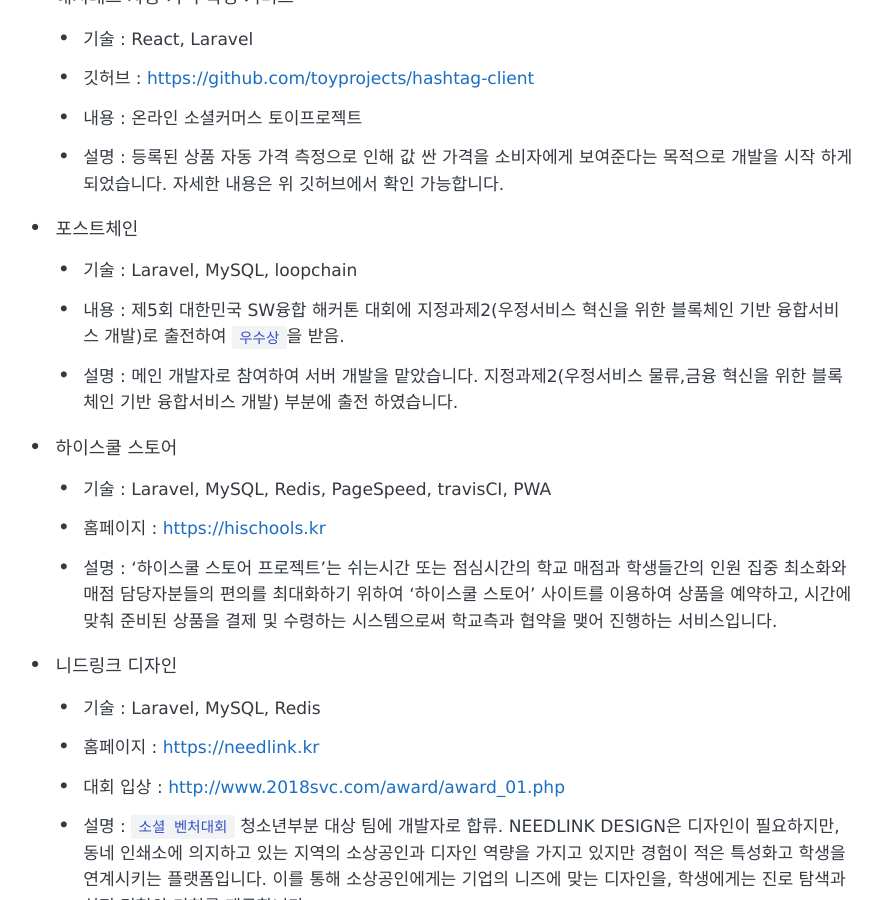
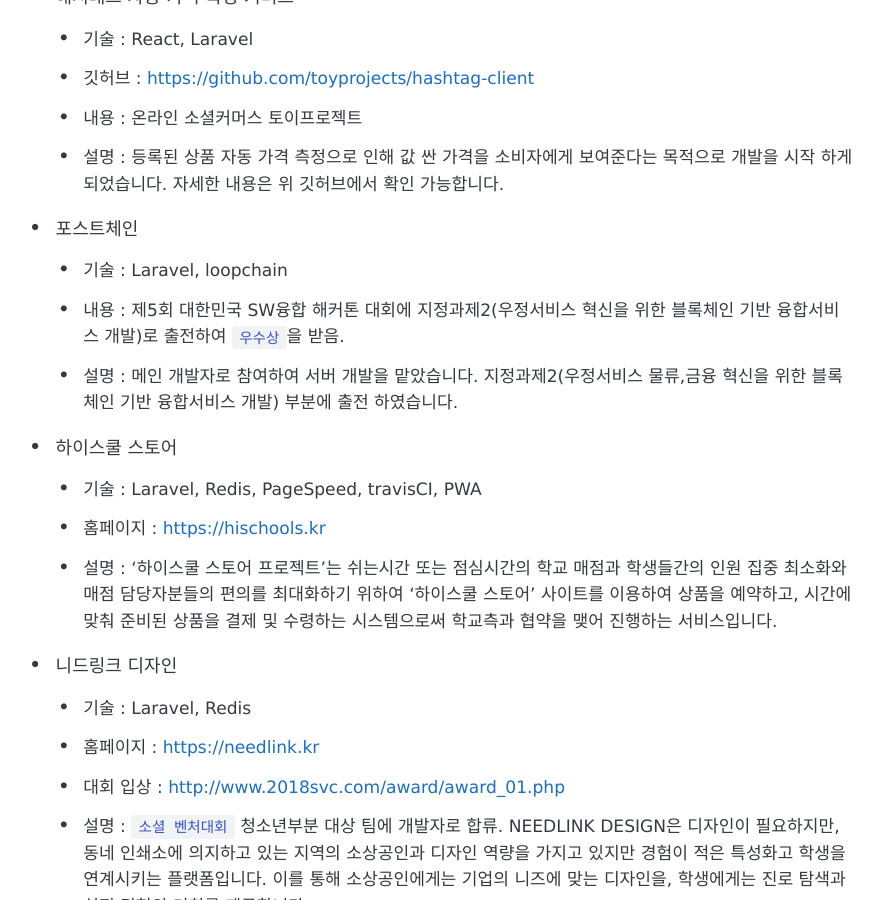
Before and after one commit to mingeunkim/mingeunkim.github.io, a Jekyll site: the page built from about.md, in a window 1280 px wide and 900 px high, scrolled down 1734 px. Shown: the whole window, without its empty margins (201-1083 px from the left). Built offline with Jekyll 4.4.1, drawn with Linux system fonts in a browser that asks for light colours; some web fonts are replaced.

Commit message:
Remove Projects skill 'MySQL'

```diff
--- a/about.md
+++ b/about.md
@@ -50,17 +50,17 @@
     - 설명 : 등록된 상품 자동 가격 측정으로 인해 값 싼 가격을 소비자에게 보여준다는 목적으로 개발을 시작 하게되었습니다. 자세한 내용은 위 깃허브에서 확인 가능합니다.
 
 - 포스트체인
-    - 기술 : Laravel, MySQL, loopchain
+    - 기술 : Laravel, loopchain
     - 내용 : 제5회 대한민국 SW융합 해커톤 대회에 지정과제2(우정서비스 혁신을 위한 블록체인 기반 융합서비스 개발)로 출전하여 `우수상`을 받음.
     - 설명 : 메인 개발자로 참여하여 서버 개발을 맡았습니다. 지정과제2(우정서비스 물류,금융 혁신을 위한 블록체인 기반 융합서비스 개발) 부분에 출전 하였습니다.
 
 - 하이스쿨 스토어
-    - 기술 : Laravel, MySQL, Redis, PageSpeed, travisCI, PWA
+    - 기술 : Laravel, Redis, PageSpeed, travisCI, PWA
     - 홈페이지 : [https://hischools.kr](https://hischools.kr)
     - 설명 : '하이스쿨 스토어 프로젝트'는 쉬는시간 또는 점심시간의 학교 매점과 학생들간의 인원 집중 최소화와 매점 담당자분들의 편의를 최대화하기 위하여 '하이스쿨 스토어' 사이트를 이용하여 상품을 예약하고, 시간에 맞춰 준비된 상품을 결제 및 수령하는 시스템으로써 학교측과 협약을 맺어 진행하는 서비스입니다.
 
 - 니드링크 디자인
-    - 기술 : Laravel, MySQL, Redis
+    - 기술 : Laravel, Redis
     - 홈페이지 : [https://needlink.kr](https://needlink.kr)
     - 대회 입상 : [http://www.2018svc.com/award/award_01.php](http://www.2018svc.com/award/award_01.php)
     - 설명 : `소셜 벤처대회` 청소년부분 대상 팀에 개발자로 합류. NEEDLINK DESIGN은 디자인이 필요하지만, 동네 인쇄소에 의지하고 있는 지역의 소상공인과 디자인 역량을 가지고 있지만 경험이 적은 특성화고 학생을 연계시키는 플랫폼입니다. 이를 통해 소상공인에게는 기업의 니즈에 맞는 디자인을, 학생에게는 진로 탐색과 실전 경험의 기회를 제공합니다.
```
